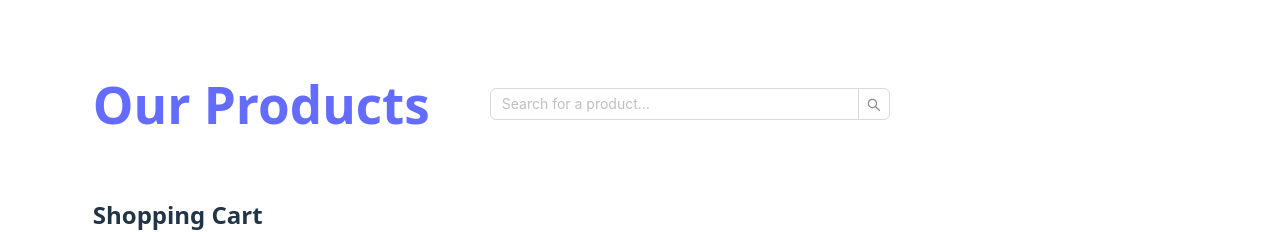
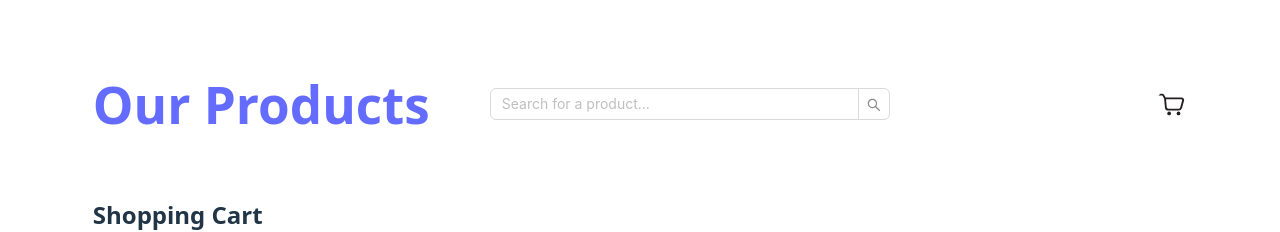
Before and after one commit to chaup15/mini-ecommerce-web, a React (Vite) app: page /cart in a window 1280 px wide. Shown: the top 232 px of the page. Built offline with nearby package versions, Linux system fonts and the light colour scheme; no server answers.

Commit message:
Add cart logo to navbar

```diff
--- a/src/components/navBar.jsx
+++ b/src/components/navBar.jsx
@@ -1,11 +1,14 @@
 import { Link, useNavigate } from 'react-router-dom'
 import { useContext, useState } from 'react'
 import { ProductContext } from '../contexts/productContext'
-import { Input } from 'antd';
+import { CartContext } from '../contexts/cartContext';
+import { Input, Badge, Avatar } from 'antd';
+import cartLogo from '../assets/cart.svg';
 
 
 export default function NavBar() {
     const { setSearchValue } = useContext(ProductContext);
+    const { cartProducts } = useContext(CartContext);
     const [ searchInput, setSearchInput ] = useState("");
     const navigate = useNavigate();
 
@@ -14,8 +17,15 @@ export default function NavBar() {
             display: 'flex',
             alignItems: 'center',
             padding: '10px 5%',
-
+            justifyContent: 'space-between'
         }}>
+            <div className='left'
+                style={{
+                    display: 'flex',
+                    flexDirection: 'row',
+                    alignItems: 'center'
+                }}
+            >
             <Link to={`/`} reloadDocument><h1>Our Products</h1></Link>
             <Input.Search
                 placeholder="Search for a product..."
@@ -33,6 +43,15 @@ export default function NavBar() {
                     navigate('/'); // Navigate to homepage to show search results
                 }}
             />
+            </div>
+            <div className='buttons'>
+                <Link to={`cart`} reloadDocument>
+                    <Badge count={cartProducts.length}>
+                        <Avatar src={cartLogo} shape="round" size="middle" />
+                    </Badge>
+                </Link>
+            </div>
+
         </div>
     )
 }
```
Also changed, not shown: src/assets/cart.svg (added).
